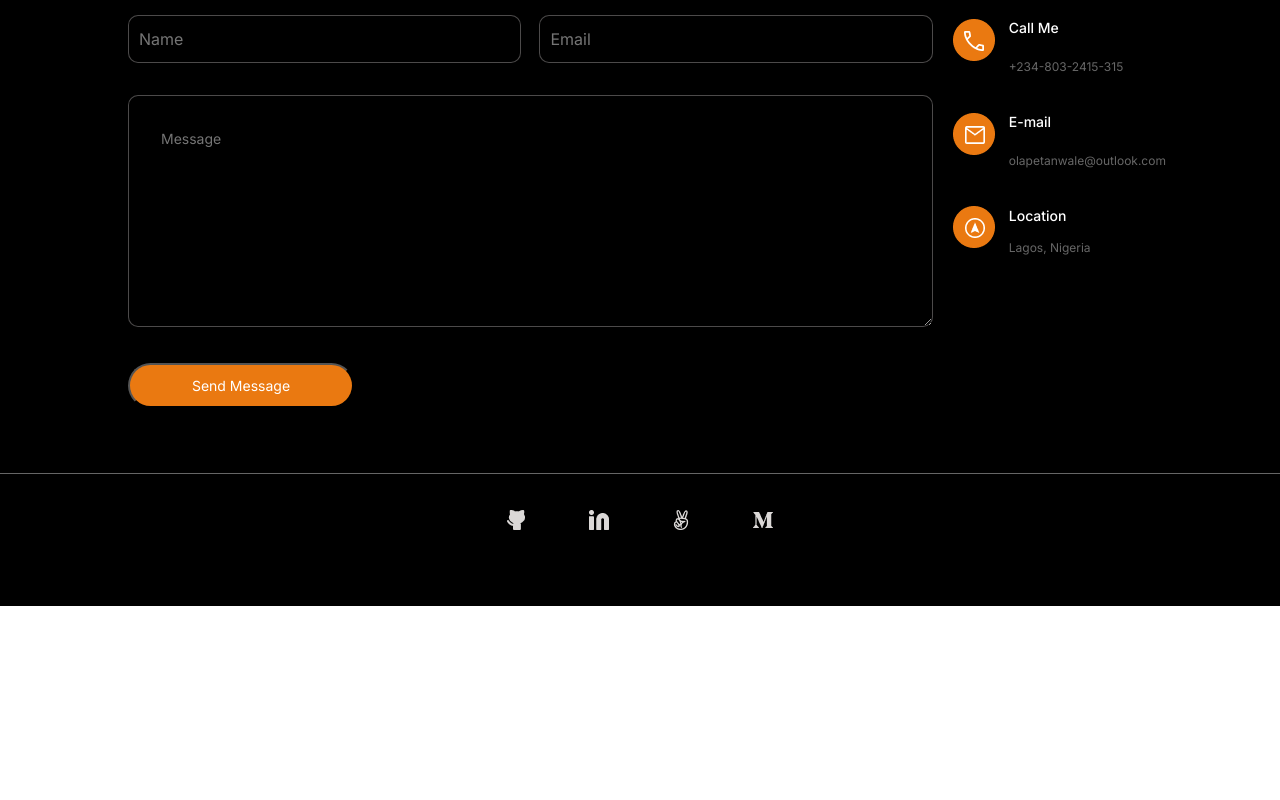
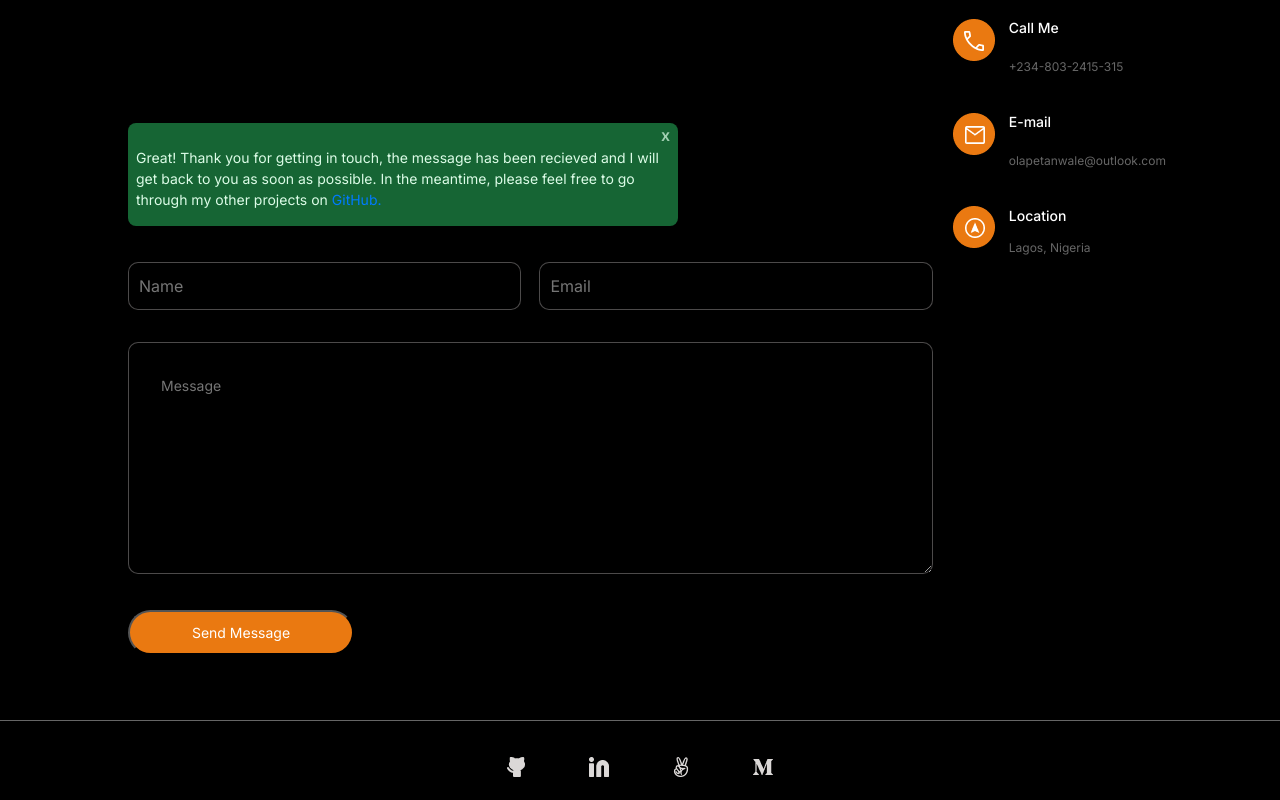
Before and after one commit to wale-prog/portfolio, a React (Create React App) app: page / in a window 1280 px wide. Shown: the part 4420-5220 px from the top of the page. Before the commit the page ends 5026 px from the top, so only its background shows below. Built offline with nearby package versions, Linux system fonts and the light colour scheme.

Commit message:
Implement alternate method to display error/success messages

```diff
--- a/src/components/AboutSummary.css
+++ b/src/components/AboutSummary.css
@@ -42,7 +42,7 @@
 }
 
 .contact-info div img {
-  align-self:flex-start;
+  align-self: flex-start;
   width: 24px;
   display: block;
 }
--- a/src/components/Contact.css
+++ b/src/components/Contact.css
@@ -200,7 +200,7 @@
   .contact-main button {
     margin-right: auto;
     margin-left: 0;
-    max-width: 226px
+    max-width: 226px;
   }
 
   .contact-input > input {
@@ -218,15 +218,17 @@
   .success-message,
   .error-message {
     position: relative;
-    left: 0;
-    animation: message;
-    animation-duration: 1s;
+    left: -200%;
+    bottom: 0;
     min-width: 30%;
+    transition: all 0.3s ease-in-out;
+    transition: left 0.3s ease-in-out;
   }
 
-  @keyframes message {
-    from {position: relative; left: -300px;}
-    to {position: relative; left: 0;}
+  .error-message.active,
+  .success-message.active {
+    /* position: static; */
+    left: 0;
   }
 
 }
--- a/src/components/Contact.js
+++ b/src/components/Contact.js
@@ -1,3 +1,4 @@
+/* eslint-disable no-unused-vars */
 import React, { useState } from 'react';
 import axios from 'axios';
 import phone from '../images/mobile/phone.png';
@@ -16,7 +17,7 @@ const Contact = () => {
     message: '',
   });
   const [errorStatus, setErrorStatus] = useState(false);
-  const [successStatus, setSuccessStatus] = useState(false);
+  const [successStatus, setSuccessStatus] = useState(true);
 
   const handleInput = (e) => {
     setInput({
@@ -61,10 +62,8 @@ const Contact = () => {
 
       <section className="contact-section">
         <form className="form" onSubmit={handleSubmit}>
-          <section className="popup-message-handling">
-            {errorStatus
-            && (
-            <div className="error-message">
+
+          <div className={errorStatus ? 'error-message active' : 'error-message'}>
             <p className="cancel" role="presentation" onClick={closeError}>x</p>
             <p>
               Sorry! Form isn&apos;t working right now, not to worry&#128516;!
@@ -73,12 +72,8 @@ const Contact = () => {
               <a href="mailto:olapetanwale@outlook.com">here</a>
             </p>
           </div>
-            )}
-
-            {successStatus
-            && (
           <div>
-              <div className="success-message">
+            <div className={successStatus ? 'success-message active' : 'success-message'}>
               <p className="cancel" role="presentation" onClick={closeMessage}>x</p>
               <p>
                 Great! Thank you for getting in touch, the message has been recieved and
@@ -89,8 +84,7 @@ const Contact = () => {
               </p>
             </div>
           </div>
-            )}
-          </section>
+
           <div className="contact-input">
             <input
               value={input.name}
--- a/src/components/Qualifications.css
+++ b/src/components/Qualifications.css
@@ -63,6 +63,10 @@
   font-weight: 400;
 }
 
+.bullet-point p {
+  flex-basis: 100%;
+}
+
 .qualification > div > p {
   font-weight: 400;
   font-size: 14px;
@@ -88,10 +92,6 @@
   justify-content: space-between;
   margin-left: 24px;
   gap: 6px;
-}
-
-.bullet-point p {
-  flex-basis: 100%;
 }
 
 .line {
@@ -179,10 +179,8 @@
     line-height: 20px;
   }
 
-
-
   .qualifications {
-    flex: 1 1 0px;
+    flex: 1 1 0;
   }
 
   .hidden-desktop {
@@ -195,7 +193,6 @@
 
   .experience {
     margin-top: 0;
-    flex: 1 1 0px;
+    flex: 1 1 0;
   }
-
 }
--- a/src/components/Recommendations.css
+++ b/src/components/Recommendations.css
@@ -103,13 +103,15 @@
     outline: none;
   }
 
-
   .carousel-control-prev,
   .carousel-control-next {
     display: none;
+
     /* color: #000; */
     opacity: 1;
+
     /* position: relative; */
+
     /* background-color: #000; */
   }
 
```
Also changed, not shown: src/components/Projects.css (+4 -4 lines), src/components/Skills.css (line endings or trailing spaces). Lines whose indentation alone changed are shown as unchanged.
